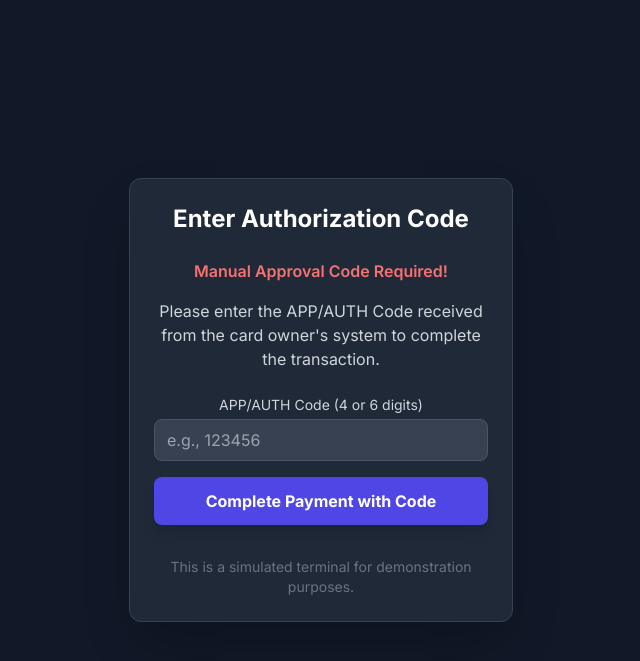
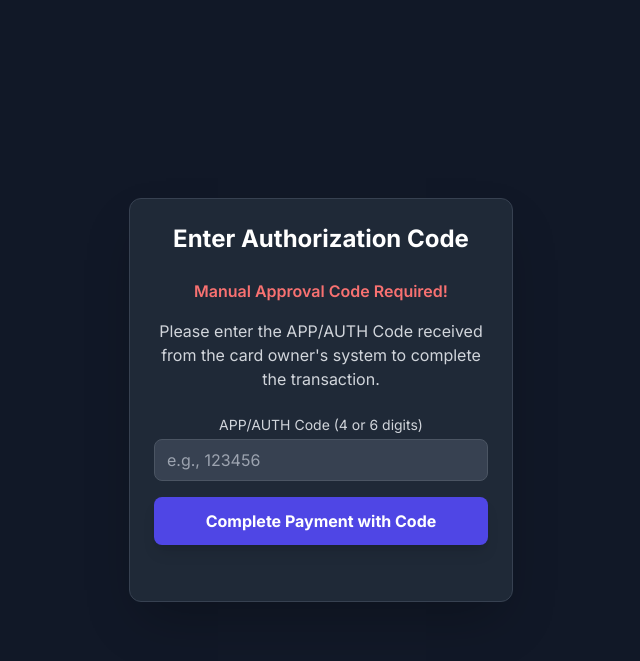
Before and after one commit to nbkterminal/Dynamo, a Flask app: template templates/auth_code_entry.html in a window 1280 px wide. Shown: the top 661 px of the page, without its empty margins (319-959 px from the left). Run offline with Flask 3, Linux system fonts and the light colour scheme; the template is opened without the code that fills it, so the values that code supplies are empty; some libraries are stand-ins or nearby versions.

Commit message:
Update auth_code_entry.html

```diff
--- a/templates/auth_code_entry.html
+++ b/templates/auth_code_entry.html
@@ -60,7 +60,7 @@
         </form>
 
         <div class="mt-8 text-center text-gray-500 text-sm">
-            <p>This is a simulated terminal for demonstration purposes.</p>
+            <p> </p>
         </div>
     </div>
 </body>
```
